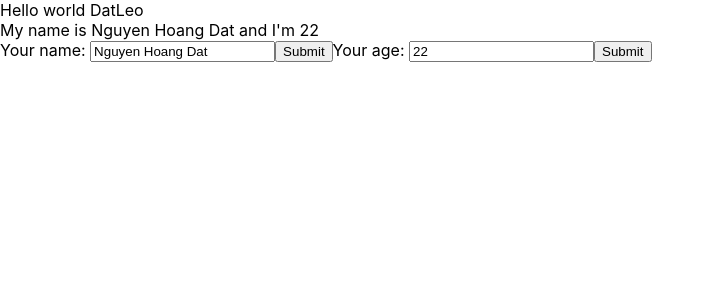
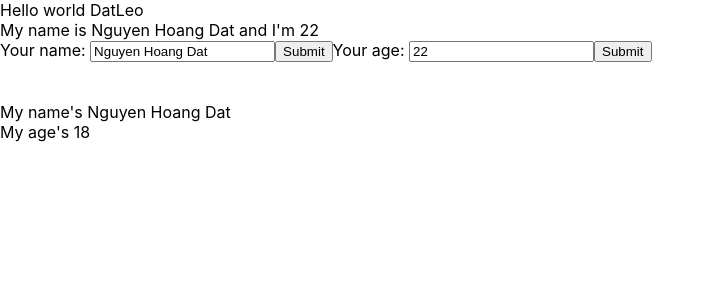
Before and after one commit to nguyendat0908/Project-ReactJS, a React (Create React App) app: page / in a window 1280 px wide. Shown: the top 300 px of the page, without its empty margins (0-714 px from the left). Built offline with nearby package versions, Linux system fonts and the light colour scheme.

Commit message:
Props trong React

```diff
--- /dev/null
+++ b/src/components/DisplayInfo.js
@@ -0,0 +1,14 @@
+import React from "react";
+
+class DisplayInfo extends React.Component {
+    render (){
+        return (
+            <div>
+                <div>My name's {this.props.name}</div>
+                <div>My age's {this.props.age}</div>
+            </div>
+        )
+    }
+}
+
+export default DisplayInfo
--- a/src/components/MyComponent.js
+++ b/src/components/MyComponent.js
@@ -3,6 +3,7 @@
 
 import React from "react";
 import UserInfo from "./UserInfo";
+import DisplayInfo from "./DisplayInfo";
 
 class MyComponent extends React.Component {
 
@@ -10,7 +11,9 @@ class MyComponent extends React.Component {
     render() {
         return (
             <div>
-                <UserInfo></UserInfo>
+                <UserInfo/>
+                <br/> <br/>
+                <DisplayInfo name="Nguyen Hoang Dat" age="18"/>
             </div>
         )
     }
```
